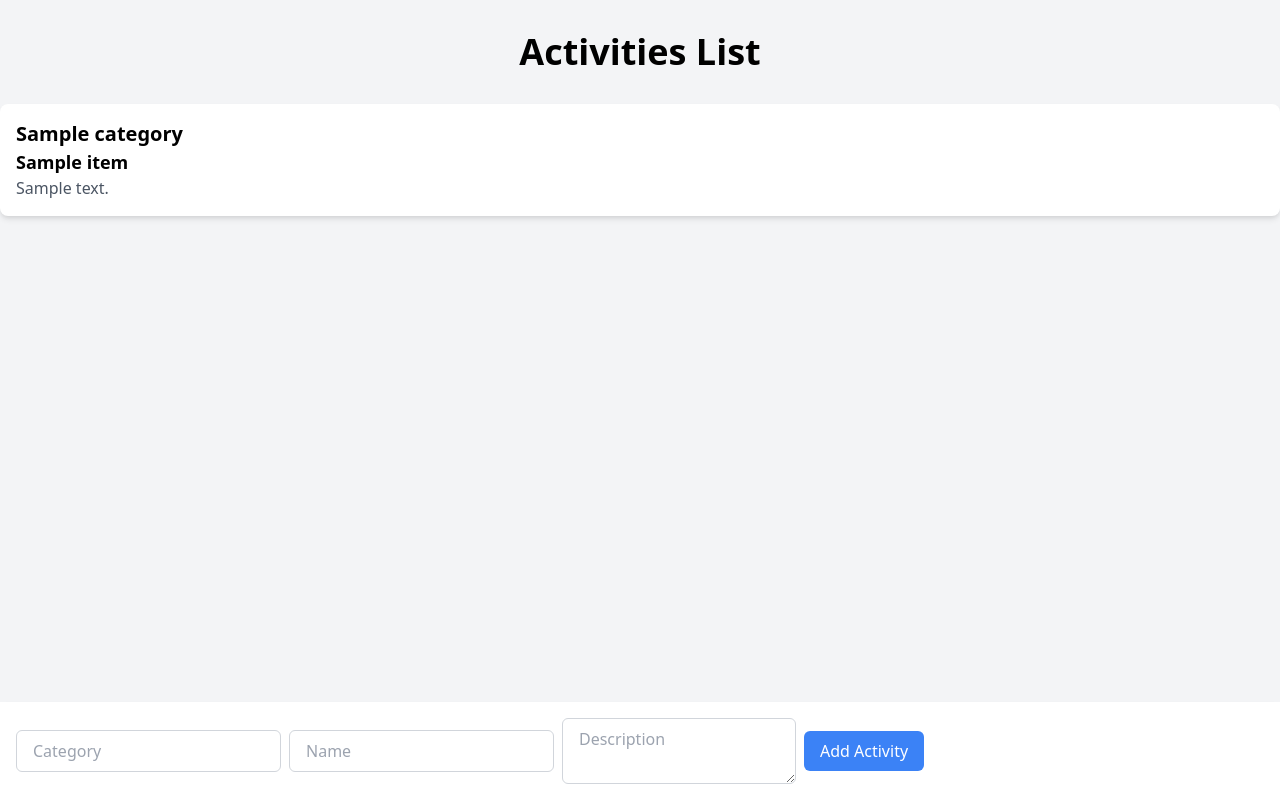
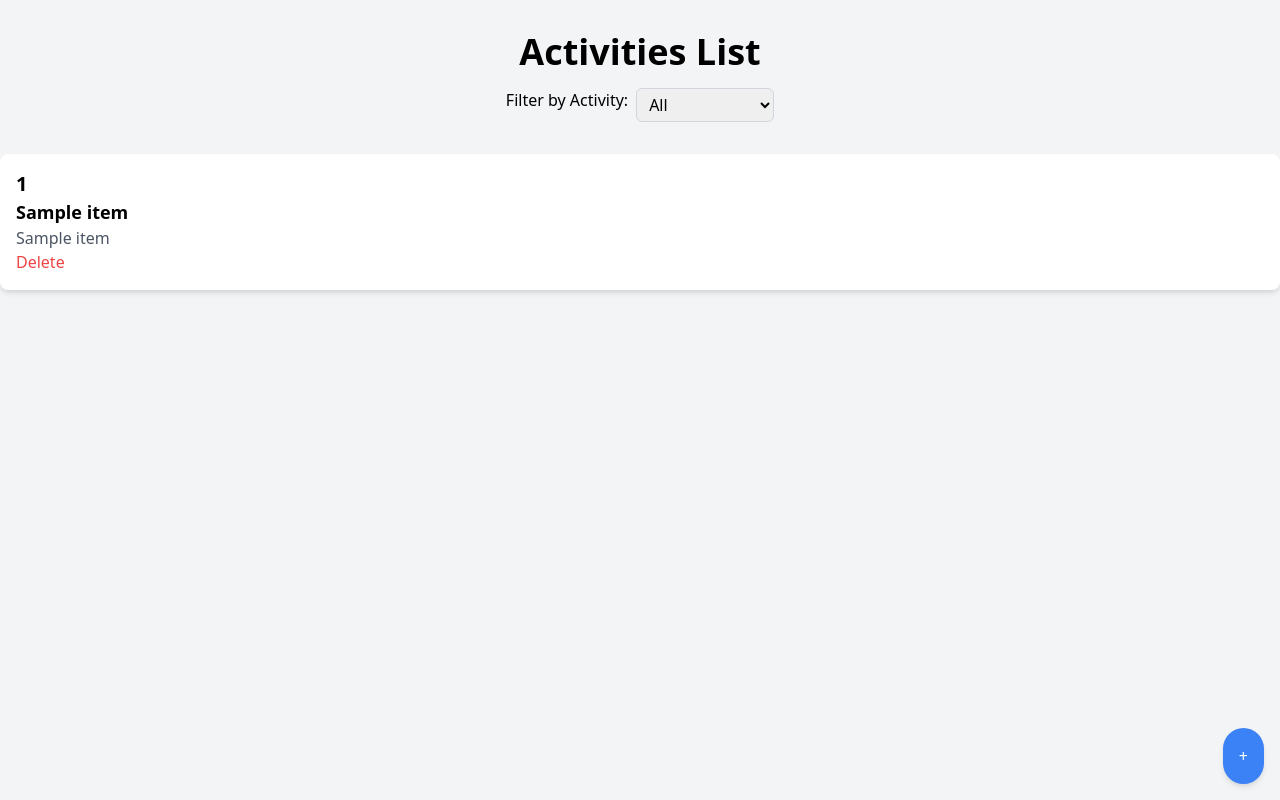
Before and after one commit to InnovAIte-hackathon/Main-Application, a Flask app: template templates/activities.html in a window 1280 px wide. Run offline with Flask 3, Linux system fonts and the light colour scheme; the template is opened without the code that fills it: most values are stand-ins (such as "Sample title", 1, 10 or a date in 2020).

Commit message:
New changes

```diff
--- a/app.py
+++ b/app.py
@@ -1,16 +1,19 @@
 from flask import Flask, render_template, request, session, redirect, flash
 import sqlite3
 import bcrypt
+import openai
+
 app = Flask(__name__)
 app.secret_key = 'secret'
 conn = sqlite3.connect('database.db', check_same_thread=False)
 c = conn.cursor()
+openai.api_key = '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'
 
 @app.route('/')
 def index():
     return render_template('index.html')
 
-@app.route('/add-activity', methods=['GET', 'POST'])
+@app.route('/activities', methods=['GET', 'POST'])
 def add_activity():
     if request.method == 'POST':
         category = request.form['category']
@@ -19,14 +22,19 @@ def add_activity():
 
         # Save the activity to the user's database
         username = session['UNAME']
-        c.execute(f"INSERT INTO {username} VALUES (?, ?, ?)", (category, name, description))
+        c.execute(f"INSERT INTO {username} (category, name, description) VALUES (?, ?, ?)", (category, name, description))
         conn.commit()
 
-        return redirect('/')
-    username = session['UNAME']
+        return redirect('/activities')
+
+    try:
+        username = session['UNAME']
+    except:
+        flash('You need to be logged in to access this page')
+        return redirect('/login')
     lis = c.execute(f'SELECT * FROM {username}').fetchall()
 
-    return render_template('activies.html', lis = lis)
+    return render_template('activities.html', lis = lis)
 
 @app.route('/login', methods=['GET', 'POST'])
 def login():
@@ -64,19 +72,34 @@ def signup():
         session['UNAME'] = username
 
         hashed_password = bcrypt.hashpw(password.encode('utf-8'), bcrypt.gensalt())
-        c.execute(f"CREATE TABLE IF NOT EXISTS {username} (category TEXT, name TEXT, description TEXT)")
+        c.execute(f"CREATE TABLE IF NOT EXISTS {username} (category TEXT, name TEXT, description TEXT, id INTEGER PRIMARY KEY AUTOINCREMENT)")
         c.execute(f"INSERT INTO users VALUES (?, ?, ?)", (username, hashed_password, email))
+        conn.commit()
 
         return redirect('/')
 
     return render_template('signup.html')
 
-@app.route('/recommend_activity')
+@app.route('/delete-activity/<int:id>')
+def delete_activity(id):
+    username = session['UNAME']
+    c.execute(f'DELETE FROM {username} WHERE id = {id}')
+    conn.commit()
+    return redirect('/activities')
+
+@app.route('/recommend-activity')
 def recommend_activity():
-    # Query OpenAI GPT-3.5 Turbo to get activity recommendations based on descriptions
-    # Implement the logic to query the model here
-
-    return render_template('suggestions.html', r = r)  # Replace with the recommended activity
+    username = session['UNAME']
+    lis = [i[0] for i in c.execute(f'SELECT description FROM {username}').fetchall()]
+    if not lis:
+        r = 'As of now, you do not have any activities in your list. I suggest you start with something you find interesting to begin your extracurricular journey.'
+    else:
+        r = openai.ChatCompletion.create(
+            model="gpt-3.5-turbo",
+            messages=[{'role' : 'system', 'content' : "You are a college counselor reviewing extracurricullars and strengthening users' profile. Reply in conscise words."}, {'role' : 'user', 'content' : '\n'.join(lis)}],
+            max_tokens=150
+        )
+    return render_template('suggestions.html', r = r['choices'][0]['message']['content'])
 
 if __name__ == '__main__':
     app.run(debug=True)
--- a/templates/activities.html
+++ b/templates/activities.html
@@ -2,33 +2,86 @@
 <html>
 <head>
     <title>Activities List</title>
-    <!-- Include the CSS and JavaScript files for the frontend framework of your choice -->
     <link href="https://cdn.jsdelivr.net/npm/tailwindcss@2.2.19/dist/tailwind.min.css" rel="stylesheet">
 </head>
 <body class="bg-gray-100">
     <h1 class="text-4xl font-bold text-center mt-8">Activities List</h1>
+
+    <div class="flex justify-center mt-4">
+        <label for="activity-filter" class="mr-2">Filter by Activity:</label>
+        <select id="activity-filter" class="px-2 py-1 border border-gray-300 rounded-md">
+            <option value="all">All</option>
+            <option value="Sports">Sports</option>
+            <option value="Academics">Academics</option>
+            <option value="Philanthropic">Philanthropic</option>
+        </select>
+    </div>
+
     <ul id="activities-list" class="mt-8">
-        <!-- Use a loop to iterate over the 'lis' list and generate list items -->
         {% for item in lis %}
-            <li class="bg-white shadow-md rounded-lg p-4 mb-4">
-                <h2 class="text-xl font-bold">{{ item.category }}</h2>
-                <h3 class="text-lg font-semibold">{{ item.name }}</h3>
-                <p class="text-gray-600">{{ item.description }}</p>
+            <li class="bg-white shadow-md rounded-lg p-4 mb-4 activity-item">
+                <h2 class="text-xl font-bold">{{ item[0] }}</h2>
+                <h3 class="text-lg font-semibold">{{ item[1] }}</h3>
+                <p class="text-gray-600">{{ item[2] }}</p>
+                <a href="/delete-activity/{{ item[3] }}" class="text-red-500">Delete</a>
             </li>
         {% endfor %}
+        {% if not lis %}
+            <li class="bg-white shadow-md rounded-lg p-4 mb-4 activity-item">
+                <h2 class="text-xl font-bold">No activities found</h2>
+            </li>
+        {% endif %}
     </ul>
 
+    <button id="new-activity-btn" class="fixed bottom-0 right-0 m-4 p-4 bg-blue-500 text-white rounded-full shadow-md">+</button>
+
     <div id="new-activity-form" class="fixed bottom-0 left-0 right-0 bg-white p-4 shadow-md">
-        <!-- Create a form to add a new item to the list -->
-        <form action="/add_activity" method="POST" class="flex items-center">
-            <input type="text" name="category" placeholder="Category" required class="px-4 py-2 border border-gray-300 rounded-md mr-2">
-            <input type="text" name="name" placeholder="Name" required class="px-4 py-2 border border-gray-300 rounded-md mr-2">
-            <textarea name="description" placeholder="Description" required class="px-4 py-2 border border-gray-300 rounded-md mr-2"></textarea>
-            <button type="submit" class="px-4 py-2 bg-blue-500 text-white rounded-md">Add Activity</button>
+        <form action="/activities" method="POST" class="flex flex-col">
+            <div class="flex flex-wrap mb-2">
+                <input type="text" name="category" placeholder="Category" required class="flex-1 px-4 py-2 border border-gray-300 rounded-md mr-2">
+                <input type="text" name="name" placeholder="Name" required class="flex-1 px-4 py-2 border border-gray-300 rounded-md mr-2">
+            </div>
+            <textarea name="description" placeholder="Description" required class="flex-1 px-4 py-2 border border-gray-300 rounded-md mb-2"></textarea>
+            <button type="submit" class="px-4 py-2 bg-blue-500 text-white rounded-md" style="margin-right: 50px;">Add Activity</button>
+            <button id="new-activity-btn2" style="color: white" class="fixed bottom-0 right-0 m-4 p-4 bg-blue-500 text-white rounded-full shadow-md">-</button>
         </form>
     </div>
 
-    <!-- Include the JavaScript file to handle form submission and interaction with app.py -->
-    <script src="app.js"></script>
+    <script>
+        const btn1 = document.getElementById('new-activity-btn');
+        const btn2 = document.getElementById('new-activity-btn2');
+        const form1 = document.getElementById('new-activity-form');
+        const activityFilter = document.getElementById('activity-filter');
+        const activityItems = document.getElementsByClassName('activity-item');
+
+        form1.setAttribute('hidden', true);
+        btn2.setAttribute('hidden', true);
+
+        btn1.addEventListener('click', () => {
+            form1.toggleAttribute('hidden');
+            btn1.toggleAttribute('hidden');
+            btn2.toggleAttribute('hidden');
+        });
+
+        btn2.addEventListener('click', () => {
+            form1.toggleAttribute('hidden');
+            btn1.toggleAttribute('hidden');
+            btn2.toggleAttribute('hidden');
+        });
+
+        activityFilter.addEventListener('change', () => {
+            const selectedActivity = activityFilter.value;
+
+            for (let i = 0; i < activityItems.length; i++) {
+                const activityItem = activityItems[i];
+
+                if (selectedActivity === 'all' || activityItem.innerText.includes(selectedActivity)) {
+                    activityItem.style.display = 'block';
+                } else {
+                    activityItem.style.display = 'none';
+                }
+            }
+        });
+    </script>
 </body>
 </html>
```
Also changed, not shown: templates/login.html (+1 -17 lines), templates/signup.html (+2 -10 lines), database.db, 1 other file.
